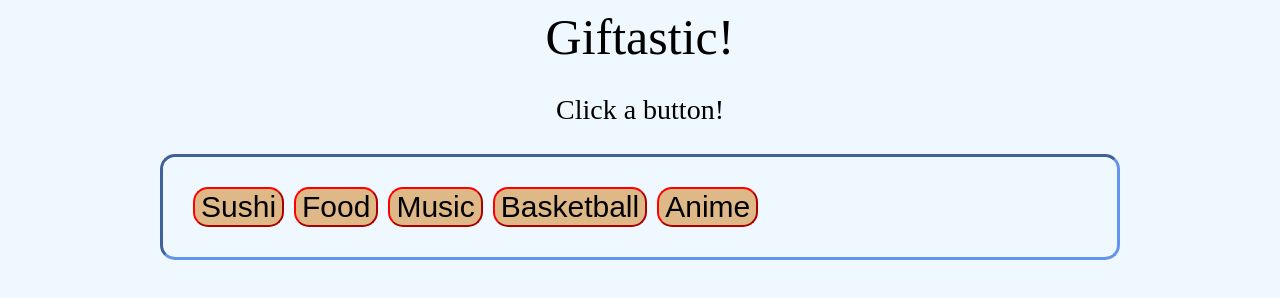
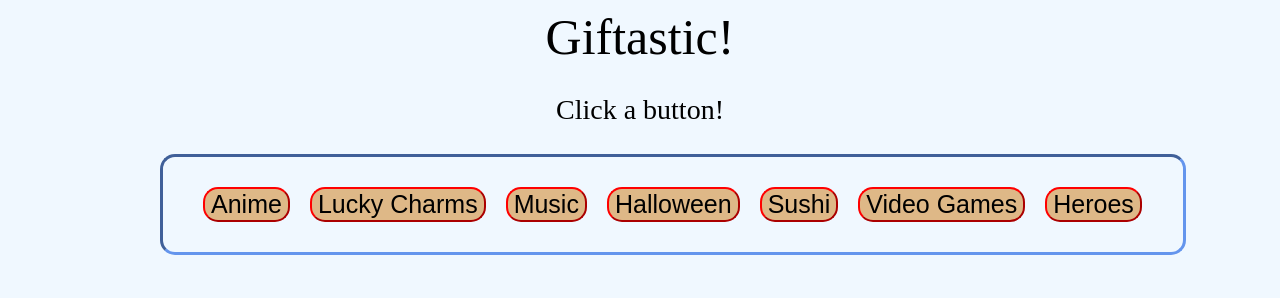
Before and after one commit to bksaechao/Giphy-Assignment, a plain HTML site: page index.html in a window 1280 px wide. Drawn offline with nearby package versions, Linux system fonts and the light colour scheme; no server answers.

Commit message:
linked the api in the javascript file

```diff
--- a/assets/css/style.css
+++ b/assets/css/style.css
@@ -11,8 +11,8 @@ button {
     border: 2px outset red;
     border-radius: 15px;
     background-color: burlywood;
-    margin-right: 10px;
-    font-size: 30px;
+    margin: 0px 10px;
+    font-size: 25px;
 }
 
 .btn-cntr {
@@ -20,6 +20,7 @@ button {
     border-radius: 15px;
     padding: 30px 30px;
     background: transparent;
+    width: 100%;
 }
 
 .container {
--- a/assets/javascript/giphy.js
+++ b/assets/javascript/giphy.js
@@ -1,9 +1,19 @@
-var topics = ["Anime", "Basketball", "Music", "Food", "Sushi"]
+var topics = ["Anime", "Lucky Charms", "Music", "Halloween", "Sushi", "Video Games", "Heroes"]
 
 $(document).ready(function () {
     for (i = 0; i < topics.length; i++) {
         var btn = $("<button>");
         btn.text(topics[i]);
-        $("#button-list").prepend(btn);
+        $("#button-list").append(btn);
+        console.log(topics[i])
     }
+
+    //API key
+    var apiKey = "JH9N0IxrYLjd5odOGP5tthHGw4ZUxFUj"
+    var queryURL = 'https://api.giphy.com/v1/gifs/search?q=' + topics + '&api_key=JH9N0IxrYLjd5odOGP5tthHGw4ZUxFUj&limit=10'
+    $.ajax({
+        url: queryURL,
+        method: 'GET'
+    })
+        .then(function (response) { });
 });
```
